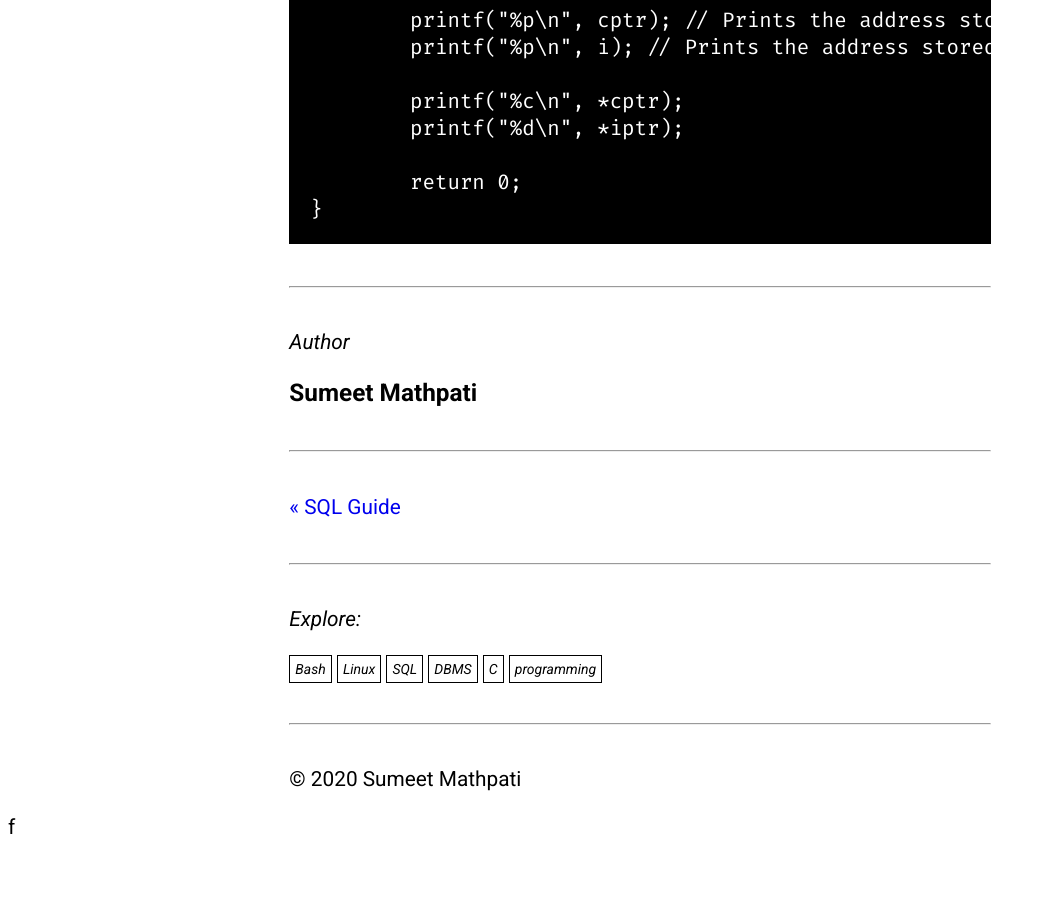
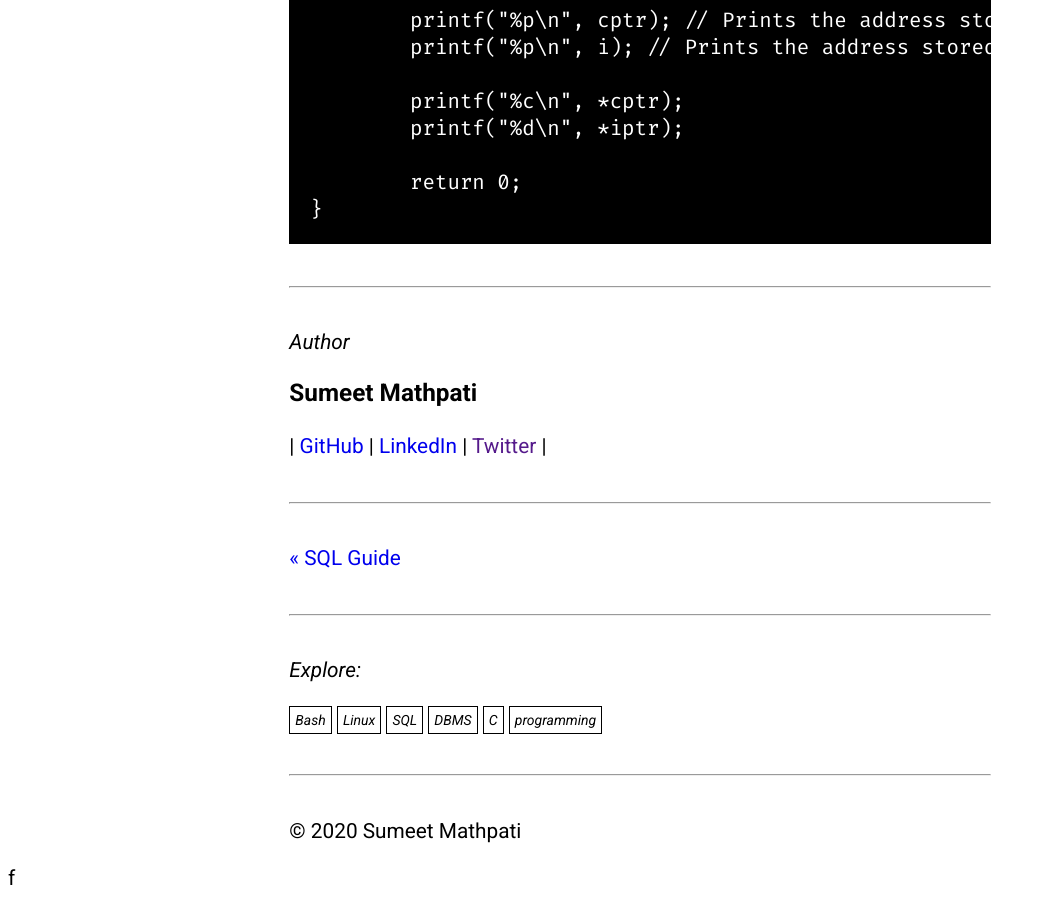
Before and after one commit to sumeetmathpati/sumeetmathpati.github.io, a Jekyll site: the page built from _posts/2020-09-22-c-pointers.md, in a window 1280 px wide and 900 px high, scrolled down 2781 px. Shown: the whole window, without its empty margins (0-1044 px from the left). Built offline with Jekyll 4.4.1, drawn with Linux system fonts in a browser that asks for light colours; before the commit the page ends 3630 px from its top, so only the background shows below that.

Commit message:
improved authordetails

```diff
--- a/_layouts/post.html
+++ b/_layouts/post.html
@@ -25,11 +25,21 @@ layout: default
 
 <!-- Author details -->
 {% if page.author %}
-<div id="author-details">
-	<p>Author</p>
-	<h3>{{ page.author }}</h3>
-</div>
+	<div id="author-details">
+		<p>Author</p>
+		<h3>{{ page.author }}</h3>
+		{% if page.github %}
+		| <a href="{{ page.github }}">GitHub </a>|
+		{% endif %}
 
+		{% if page.linkedin %}
+		<a href="{{ page.linkedin }}">LinkedIn </a>|
+		{% endif %}
+
+		{% if page.linkedin %}
+		<a href="{{ page.twitter }}">Twitter </a>|
+		{% endif %}
+	</div>
 {% endif %}
 
 <hr>
```
